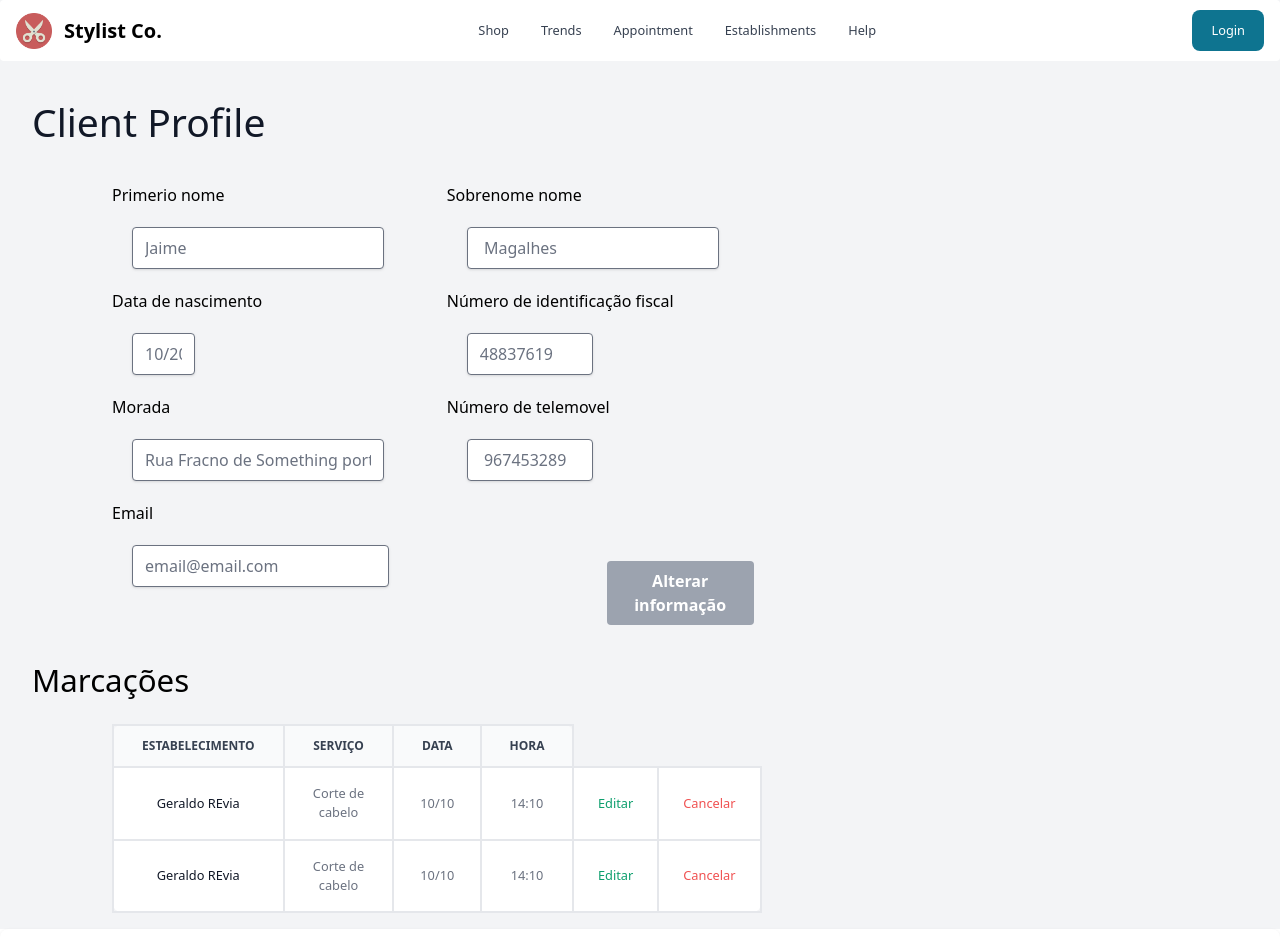
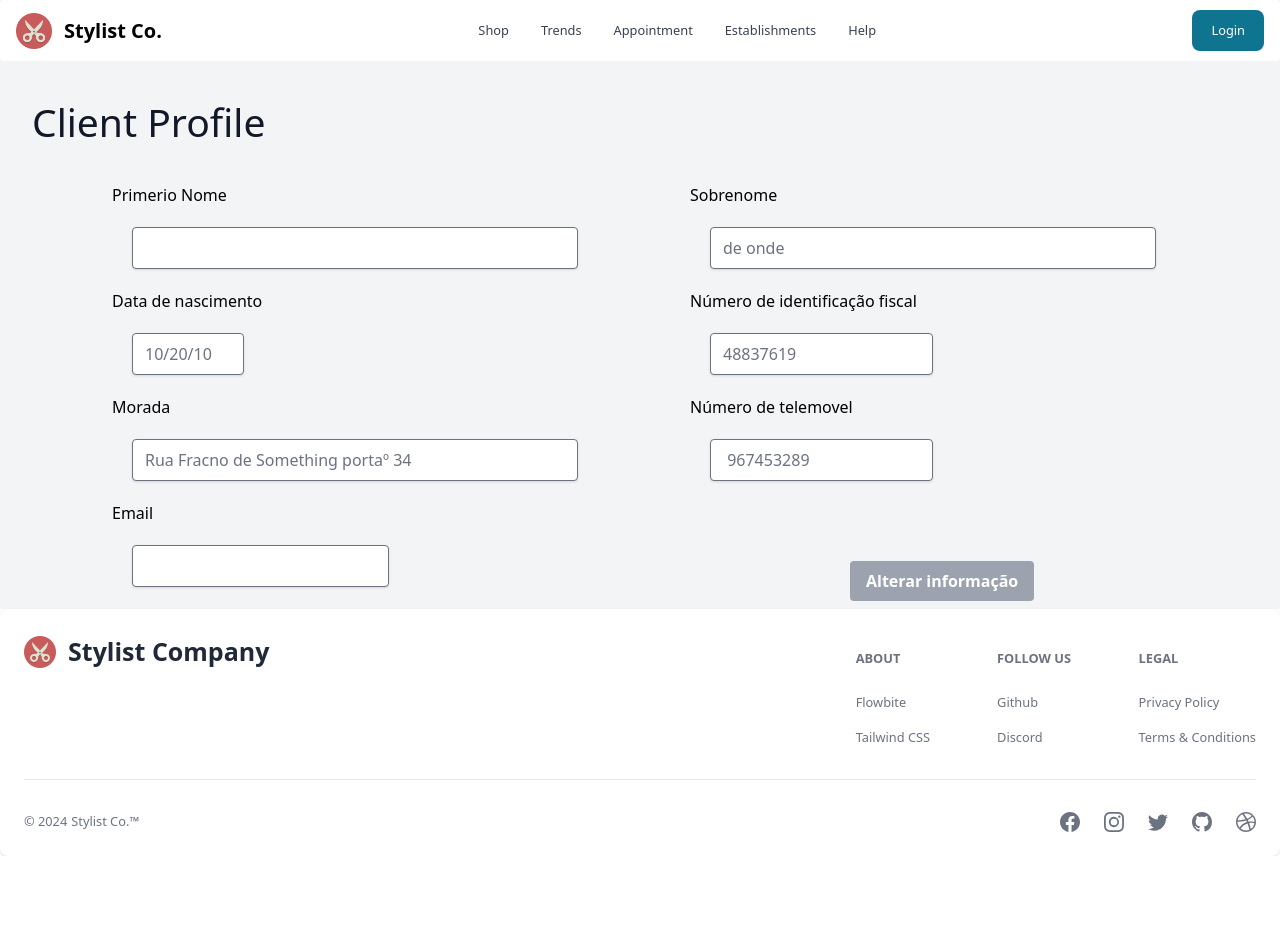
Before and after one commit to tomasf18/Projeto-IHC, a React (Vite) app: page /client in a window 1280 px wide. Shown: the top 952 px of the page. After the commit the page ends 856 px from the top, so only its background shows below. Built offline with nearby package versions, Linux system fonts and the light colour scheme.

Commit message:
cancelar marcação

```diff
--- a/src/components/ClientPage/Marcação.tsx
+++ /dev/null
@@ -1,80 +0,0 @@
-import { Button, Modal, Table } from "flowbite-react";
-import { useState } from "react";
-import DateTime from "../Appointment/DateTime/DateTime";
-
-export default function Component() {
-  const [isVisible, setIsVisible] = useState(true);
-  const [isModalOpen, setIsModalOpen] = useState(false);
-  const [isModalOpen2, setIsModalOpen2] = useState(false);
-  const toggleVisibility = () => {
-    setIsVisible(!isVisible);
-  };
-
-  return (
-    <>
-      {isVisible && (
-        <Table.Row className="bg-white dark:border-gray-700 dark:bg-gray-800 h-10 ">
-          <Table.Cell className="whitespace-nowrap font-medium text-gray-900 dark:text-white w-4/12 text-center text-center border-2">
-            Geraldo REvia
-          </Table.Cell>
-          <Table.Cell className="w-3/12 text-left text-center border-2">
-            Corte de cabelo
-          </Table.Cell>
-          <Table.Cell className="w-2/12 text-center border-2">10/10</Table.Cell>
-          <Table.Cell className="w-1/5 text-center border-2">14:10</Table.Cell>
-          <Table.Cell className="text-center  border-2">
-            <button
-              className="text-green-500 justi "
-              onClick={() => setIsModalOpen2(true)}
-            >
-              Editar
-            </button>
-          </Table.Cell>
-          <Modal
-            show={isModalOpen2}
-            size="lg"
-            popup
-            onClose={() => setIsModalOpen2(false)}
-            className=""
-          >
-            <Modal.Header />
-            <Modal.Body></Modal.Body>
-          </Modal>
-          <Table.Cell className=" border-2">
-            <button
-              className="  text-red-500"
-              onClick={() => setIsModalOpen(true)}
-            >
-              Cancelar
-            </button>
-            <Modal
-              show={isModalOpen}
-              size="lg"
-              popup
-              onClose={() => setIsModalOpen(false)}
-              className=""
-            >
-              <Modal.Header />
-              <Modal.Body>
-                <div className="space-y-6">
-                  <h3 className="text-xl font-medium text-gray-900 dark:text-white text-center">
-                    Pretende cancelar Marcação?
-                  </h3>
-
-                  <div className="grid grid-cols-2 gap-20">
-                    <Button onClick={() => setIsModalOpen(false)} color="blue">
-                      Não
-                    </Button>
-                    <Button onClick={toggleVisibility} color="red">
-                      Sim
-                    </Button>
-                  </div>
-                </div>
-              </Modal.Body>
-            </Modal>
-          </Table.Cell>
-        </Table.Row>
-      )}
-    </>
-  );
-}
--- a/src/components/ClientPage/Marcaçãotable.tsx
+++ b/src/components/ClientPage/Marcaçãotable.tsx
@@ -1,25 +1,145 @@
-import Marcacao from "./Marcação";
-import { Table } from "flowbite-react";
+import {
+  ReactElement,
+  JSXElementConstructor,
+  ReactNode,
+  ReactPortal,
+  Key,
+  useState,
+} from "react";
+import { useAppointmentContext } from "../../contexts/AppointmentContext";
+import Indicators from "../Indicators";
+
+import DateTime from "../Appointment/DateTime/DateTime";
+import { Button, Modal, Table } from "flowbite-react";
 
 export default function Component() {
+  const jsArray = localStorage.getItem("userAppointments") || [];
+
+  const data = JSON.parse(jsArray);
+
+  const keys = Object.keys(data.length ? data[0] : {});
+
+  const [isVisible, setIsVisible] = useState(true);
+  const [isModalOpen, setIsModalOpen] = useState(false);
+  const [isModalOpen2, setIsModalOpen2] = useState(false);
+  const toggleVisibility = () => {
+    setIsVisible(!isVisible);
+  };
+
+  function handledelete(idx): void {
+    console.log(idx.localization);
+
+    let ind = -1;
+    for (let i = 0; i < data.length; i++) {
+      if (data[i].localization === idx.localization) {
+        ind = i;
+        break;
+      }
+    }
+    if (ind !== -1) {
+      data.splice(ind, 1);
+    }
+    console.log(data);
+    setIsModalOpen(false);
+    localStorage.setItem("userAppointments", JSON.stringify(data));
+  }
+
   return (
     <div className="overflow-x-auto ml-20">
-      <Table>
-        <Table.Head className="">
-          <Table.HeadCell className="text-center border-2">Estabelecimento</Table.HeadCell>
-          <Table.HeadCell className="text-center border-2">Serviço</Table.HeadCell>
+      {jsArray.length > 0 && (
+        <Table>
+          <Table.Head>
+            <tr>
+              {keys.map((item, idx) => (
+                <Table.HeadCell className="text-center " key={idx}>
+                  {item}
+                </Table.HeadCell>
+              ))}
+            </tr>
+          </Table.Head>
+          <Table.Body className="display:inline-block ">
+            {data.map(
+              (
+                item: {
+                  [x: string]:
+                    | string
+                    | number
+                    | boolean
+                    | ReactElement<any, string | JSXElementConstructor<any>>
+                    | Iterable<ReactNode>
+                    | ReactPortal
+                    | null
+                    | undefined;
+                },
+                idx: Key | null | undefined
+              ) => (
+                <tr key={idx}>
+                  {keys.map((key, idx) => (
+                    <Table.Cell>{item[key]}</Table.Cell>
+                  ))}
+                  <Table.Cell className="text-center  border-2">
+                    <button
+                      className="text-green-500 justi "
+                      onClick={() => setIsModalOpen2(true)}
+                    >
+                      Editar
+                    </button>
+                  </Table.Cell>
+                  <Modal
+                    show={isModalOpen2}
+                    size="lg"
+                    popup
+                    onClose={() => setIsModalOpen2(false)}
+                    className=""
+                  >
+                    <Modal.Header />
+                    <Modal.Body><DateTime></DateTime></Modal.Body>
+                  </Modal>
+                  <Table.Cell className=" border-2">
+                    <button
+                      className="  text-red-500"
+                      onClick={() => setIsModalOpen(true)}
+                    >
+                      Cancelar
+                    </button>
+                    <Modal
+                      show={isModalOpen}
+                      size="lg"
+                      popup
+                      onClose={() => setIsModalOpen(false)}
+                      className=""
+                    >
+                      <Modal.Header />
+                      <Modal.Body>
+                        <div className="space-y-6">
+                          <h3 className="text-xl font-medium text-gray-900 dark:text-white text-center">
+                            Pretende cancelar Marcação?
+                          </h3>
 
-          <Table.HeadCell className="text-center border-2">Data</Table.HeadCell>
-          <Table.HeadCell className="text-center border-2">Hora</Table.HeadCell>
-
-        </Table.Head>
-        <Table.Body className="divide-y">
-          <Marcacao/>
-          <Marcacao/>
-
-
-        </Table.Body>
-      </Table>
+                          <div className="grid grid-cols-2 gap-20">
+                            <Button
+                              onClick={() => setIsModalOpen(false)}
+                              color="blue"
+                            >
+                              Não
+                            </Button>
+                            <Button
+                              onClick={() => handledelete(item)}
+                              color="red"
+                            >
+                              Sim
+                            </Button>
+                          </div>
+                        </div>
+                      </Modal.Body>
+                    </Modal>
+                  </Table.Cell>
+                </tr>
+              )
+            )}
+          </Table.Body>
+        </Table>
+      )}
     </div>
   );
 }
--- a/src/components/ClientPage/UtilizadorPage.tsx
+++ b/src/components/ClientPage/UtilizadorPage.tsx
@@ -1,15 +1,21 @@
+
+
+import { useUser } from "../../contexts/UserContext";
+
+
 export default function UtilizadorPage() {
+  const { user}=useUser();
   return (
     <div className="mt-5 ml-20">
       <form>
         <div className="grid grid-cols-2 gap-5">
-          <label>Primerio nome</label>
-          <label>Sobrenome nome</label>
+          <label>Primerio Nome</label>
+          <label>Sobrenome</label>
           <div>
             <input
               id="Nome"
               type="text"
-              placeholder="Jaime"
+              placeholder={user?.email.split("@")[0]}
               className="shadow appearance-none border rounded  ml-5  text-gray-700 focus:outline-none focus:shadow-outline w-4/5"
               readOnly
             />
@@ -18,7 +24,7 @@ export default function UtilizadorPage() {
             <input
               id="Sobrenome"
               type="text"
-              placeholder=" Magalhes"
+              placeholder="de onde"
               className="shadow appearance-none border rounded ml-5  text-gray-700 focus:outline-none focus:shadow-outline w-4/5"
               readOnly
             />
@@ -78,7 +84,7 @@ export default function UtilizadorPage() {
             <input
               id="Email"
               type="text"
-              placeholder="email@email.com"
+              placeholder={user?.email}
               className="shadow appearance-none border rounded  py-2 px-3 ml-5  text-gray-700 focus:outline-none focus:shadow-outline 3/5"
               readOnly
             />
--- a/src/pages/ClientProfile.tsx
+++ b/src/pages/ClientProfile.tsx
@@ -4,6 +4,7 @@ import UtilizadorPage from "../components/ClientPage/UtilizadorPage";
 import Marcação from "../components/ClientPage/Marcaçãotable";
 
 export default function ClientProfile() {
+  const jsArray = localStorage.getItem("userAppointments") || [];
   return (
     <>
       <div className="flex flex-col min-h-screen">
@@ -15,12 +16,12 @@ export default function ClientProfile() {
           <div className="mb-8 mt-8">
             <span className="text-gray-900 text-4xl">Client Profile</span>
           </div>
-          <div className="w-3/5">
+          <div className="w-">
           <UtilizadorPage />
-          <p className="text-3xl mt-6">Marcações</p>
-            <div className="mt-5 mb-4">
-            <Marcação/>
-            </div>
+          {jsArray.length > 0 && (
+          <><p className="text-3xl mt-6">Marcações</p><div className="mt-5 mb-4">
+                <Marcação />
+              </div></>)}
           </div>
         </div>
         <Footer />
--- a/src/pages/Trending.tsx
+++ b/src/pages/Trending.tsx
@@ -15,7 +15,9 @@ export default function Trending() {
   return (
     <>
       <div className="flex flex-col min-h-screen">
-        <Navbar />
+        <div className="z-10">
+          <Navbar />
+        </div>
         <div
           className="flex-grow bg-gray-100 pl-8 pr-8"
           style={{ paddingTop: "60.8px" }}
@@ -28,7 +30,7 @@ export default function Trending() {
               onButtonClick={handleButtonClick}
             />
           </div>
-          <div className="h-10"></div>
+          <div className="h-10 -z-50"></div>
           <div id="masculino" className={`flex justify-center ${selectedButton === 1 ? '' : 'hidden'}`}>
             <HairpageM />
           </div>
```
Also changed, not shown: src/components/trends/Haircarrouselcard.tsx (+27 -8 lines), src/components/trends/HairrankingpageF.tsx (+7 -7 lines), src/components/trends/HairrankingpageM.tsx (+8 -8 lines), public/trends/carrousel4.jpeg (added).
